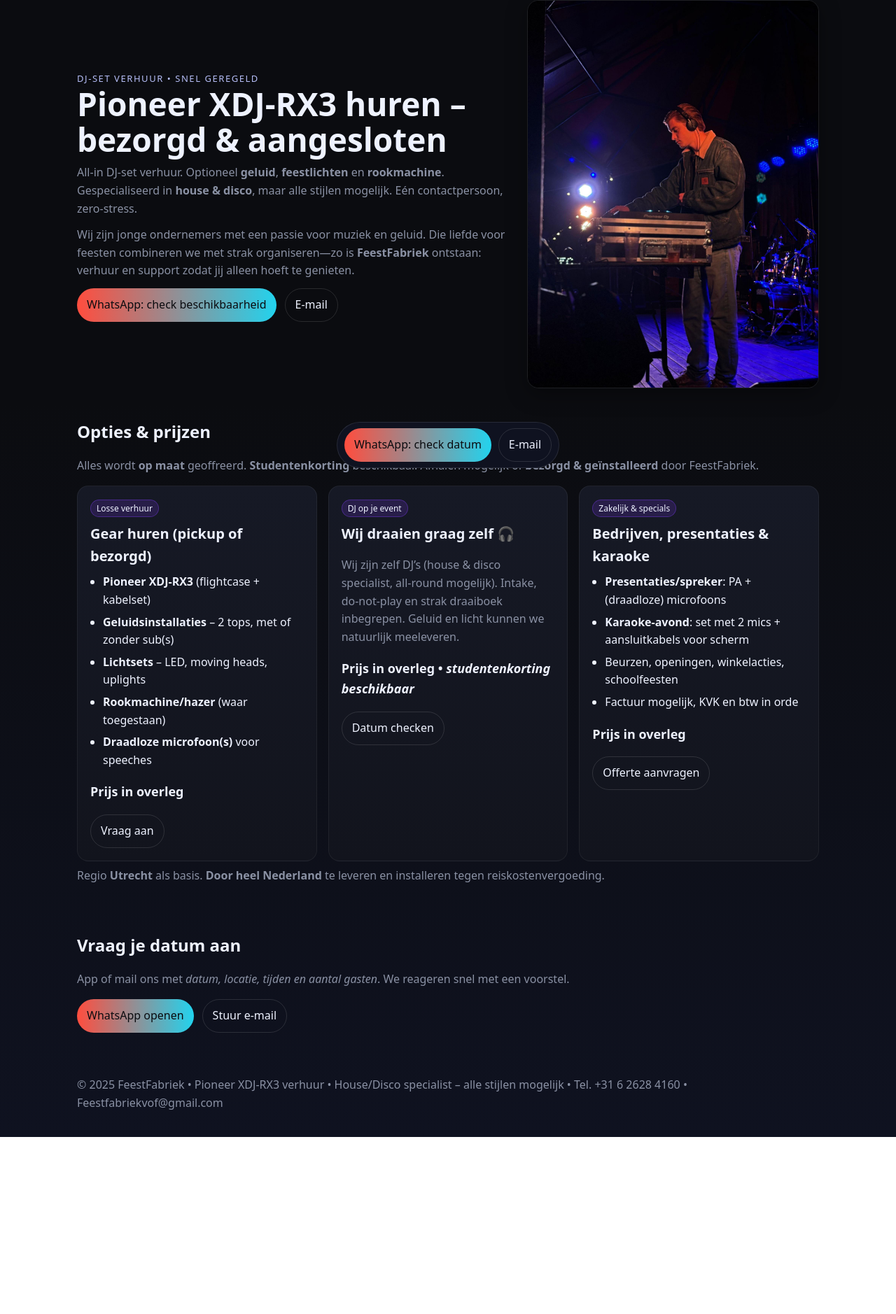
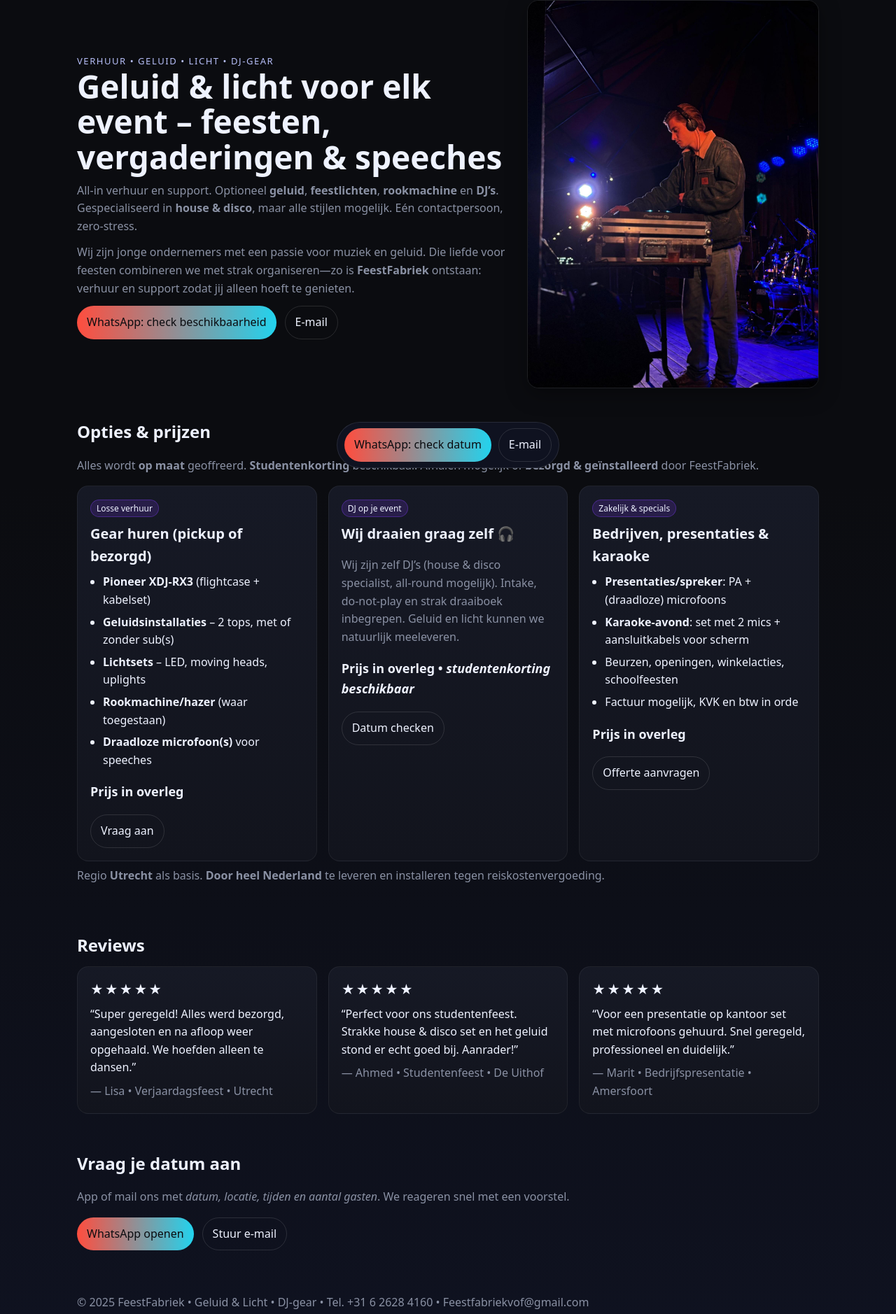
Before and after one commit to feestfabriekvof-cpu/Dj-rx3-rent, a plain HTML site: page index.html in a window 1280 px wide. Shown: the part 119-1997 px from the top of the page at 70% size. Before the commit the page ends 1744 px from the top, so only its background shows below. Drawn offline with Linux system fonts and the light colour scheme.

Commit message:
Update index.html

```diff
--- a/index.html
+++ b/index.html
@@ -3,8 +3,8 @@
 <head>
   <meta charset="utf-8" />
   <meta name="viewport" content="width=device-width, initial-scale=1" />
-  <title>Pioneer XDJ-RX3 huren – All-in DJ-set verhuur | FeestFabriek</title>
-  <meta name="description" content="FeestFabriek verhuurt de Pioneer XDJ-RX3, geluid en licht. Wij bezorgen, installeren en halen weer op. Ook boeken als DJ's – house/disco specialist." />
+  <title>Geluid & Licht Verhuur voor Feesten, Vergaderingen & Events | FeestFabriek</title>
+  <meta name="description" content="FeestFabriek verzorgt geluid, licht en DJ-gear voor feesten, studentenfeesten, vergaderingen, presentaties en speeches. Bezorgd, aangesloten en weer opgehaald." />
   <link rel="icon" href="feestfabriek-site/assets/logo.png" />
   <style>
     :root{ --bg:#0b0c10; --card:#14161c; --muted:#8a91a4; --text:#eef2ff; --brand:#ff4d3e; --brand-2:#22d3ee; }
@@ -44,6 +44,9 @@
     .faq dd{margin:4px 0 10px}
     .cards-2{display:grid;gap:16px}
     @media(min-width:800px){.cards-2{grid-template-columns:1fr 1fr}}
+    .stars{font-size:18px;letter-spacing:2px}
+    .quote{margin:8px 0}
+    .reviewer{color:var(--muted);margin-top:8px}
   </style>
 </head>
 <body>
@@ -54,8 +57,8 @@
         <span>FeestFabriek</span>
       </div>
       <nav class="stack">
-        <a class="btn" href="mailto:Feestfabriekvof@gmail.com?subject=Beschikbaarheid%20XDJ-RX3&body=Hoi%2C%20ik%20wil%20graag%20de%20Pioneer%20XDJ-RX3%20huren%20op%20[DATUM]%20in%20[LOCATIE].%20Groet%2C">E-mail</a>
-        <a class="btn primary" href="https://wa.me/31626284160?text=Hoi%2C%20ik%20wil%20de%20Pioneer%20XDJ-RX3%20huren%20op%20[DATUM]%20in%20[LOCATIE]." target="_blank" rel="noopener">WhatsApp</a>
+        <a class="btn" href="mailto:Feestfabriekvof@gmail.com?subject=Aanvraag%20verhuur%20FeestFabriek&body=Hoi%2C%20ik%20wil%20graag%20informatie%20over%20verhuur%2Fboeking%20via%20FeestFabriek%20op%20[DATUM]%20in%20[LOCATIE].%20Het%20gaat%20om%20[GEAR/EVENT].%20Groet%2C">E-mail</a>
+        <a class="btn primary" href="https://wa.me/31626284160?text=Hoi%2C%20ik%20wil%20graag%20huren%20via%20FeestFabriek%20op%20[DATUM]%20in%20[LOCATIE].%20Het%20gaat%20om%20[GEAR/EVENT]." target="_blank" rel="noopener">WhatsApp</a>
       </nav>
     </div>
   </header>
@@ -63,13 +66,13 @@
   <main class="container">
     <section class="hero">
       <div>
-        <div class="kicker">DJ-set verhuur • snel geregeld</div>
-        <h1>Pioneer XDJ-RX3 huren – bezorgd & aangesloten</h1>
-        <p class="sub">All-in DJ-set verhuur. Optioneel <strong>geluid</strong>, <strong>feestlichten</strong> en <strong>rookmachine</strong>. Gespecialiseerd in <strong>house & disco</strong>, maar alle stijlen mogelijk. Eén contactpersoon, zero-stress.</p>
+        <div class="kicker">Verhuur • Geluid • Licht • DJ-gear</div>
+        <h1>Geluid & licht voor elk event – feesten, vergaderingen & speeches</h1>
+        <p class="sub">All-in verhuur en support. Optioneel <strong>geluid</strong>, <strong>feestlichten</strong>, <strong>rookmachine</strong> en <strong>DJ’s</strong>. Gespecialiseerd in <strong>house & disco</strong>, maar alle stijlen mogelijk. Eén contactpersoon, zero-stress.</p>
         <p class="sub">Wij zijn jonge ondernemers met een passie voor muziek en geluid. Die liefde voor feesten combineren we met strak organiseren—zo is <strong>FeestFabriek</strong> ontstaan: verhuur en support zodat jij alleen hoeft te genieten.</p>
         <div class="stack" style="margin-top:10px">
-          <a class="btn primary" href="https://wa.me/31626284160?text=Hoi%2C%20ik%20wil%20de%20Pioneer%20XDJ-RX3%20huren%20op%20[DATUM]%20in%20[LOCATIE]." target="_blank" rel="noopener">WhatsApp: check beschikbaarheid</a>
-          <a class="btn" href="mailto:Feestfabriekvof@gmail.com?subject=Beschikbaarheid%20XDJ-RX3&body=Hoi%2C%20ik%20wil%20graag%20de%20Pioneer%20XDJ-RX3%20huren%20op%20[DATUM]%20in%20[LOCATIE].%20Groet%2C">E-mail</a>
+          <a class="btn primary" href="https://wa.me/31626284160?text=Hoi%2C%20ik%20wil%20graag%20huren%20via%20FeestFabriek%20op%20[DATUM]%20in%20[LOCATIE].%20Het%20gaat%20om%20[GEAR/EVENT]." target="_blank" rel="noopener">WhatsApp: check beschikbaarheid</a>
+          <a class="btn" href="mailto:Feestfabriekvof@gmail.com?subject=Aanvraag%20verhuur%20FeestFabriek&body=Hoi%2C%20ik%20wil%20graag%20informatie%20over%20verhuur%2Fboeking%20via%20FeestFabriek%20op%20[DATUM]%20in%20[LOCATIE].%20Het%20gaat%20om%20[GEAR/EVENT].%20Groet%2C">E-mail</a>
         </div>
       </div>
       <div>
@@ -119,28 +122,53 @@
       <p class="muted" style="margin-top:8px">Regio <strong>Utrecht</strong> als basis. <strong>Door heel Nederland</strong> te leveren en installeren tegen reiskostenvergoeding.</p>
     </section>
 
+    <!-- Reviews -->
+    <section class="section" id="reviews">
+      <h2>Reviews</h2>
+      <div class="grid cols-3">
+        <article class="card">
+          <div class="stars">★★★★★</div>
+          <p class="quote">“Super geregeld! Alles werd bezorgd, aangesloten en na afloop weer opgehaald. We hoefden alleen te dansen.”</p>
+          <div class="reviewer">— Lisa • Verjaardagsfeest • Utrecht</div>
+        </article>
+        <article class="card">
+          <div class="stars">★★★★★</div>
+          <p class="quote">“Perfect voor ons studentenfeest. Strakke house & disco set en het geluid stond er echt goed bij. Aanrader!”</p>
+          <div class="reviewer">— Ahmed • Studentenfeest • De Uithof</div>
+        </article>
+        <article class="card">
+          <div class="stars">★★★★★</div>
+          <p class="quote">“Voor een presentatie op kantoor set met microfoons gehuurd. Snel geregeld, professioneel en duidelijk.”</p>
+          <div class="reviewer">— Marit • Bedrijfspresentatie • Amersfoort</div>
+        </article>
+      </div>
+    </section>
+
+    <!-- Contact -->
     <section id="contact" class="section">
       <h2>Vraag je datum aan</h2>
       <p class="muted">App of mail ons met <em>datum, locatie, tijden en aantal gasten</em>. We reageren snel met een voorstel.</p>
       <div class="stack">
-        <a class="btn primary" href="https://wa.me/31626284160?text=Hoi%2C%20ik%20wil%20de%20Pioneer%20XDJ-RX3%20huren%20op%20[DATUM]%20in%20[LOCATIE]." target="_blank" rel="noopener" aria-label="WhatsApp">WhatsApp openen</a>
-        <a class="btn" href="mailto:Feestfabriekvof@gmail.com?subject=Beschikbaarheid%20XDJ-RX3&body=Hoi%2C%20ik%20wil%20graag%20de%20Pioneer%20XDJ-RX3%20huren%20op%20[DATUM]%20in%20[LOCATIE].%20Groet%2C" aria-label="E-mail">Stuur e-mail</a>
+        <a class="btn primary" href="https://wa.me/31626284160?text=Hoi%2C%20ik%20wil%20graag%20huren%20via%20FeestFabriek%20op%20[DATUM]%20in%20[LOCATIE].%20Het%20gaat%20om%20[GEAR/EVENT]." target="_blank" rel="noopener" aria-label="WhatsApp">WhatsApp openen</a>
+        <a class="btn" href="mailto:Feestfabriekvof@gmail.com?subject=Aanvraag%20verhuur%20FeestFabriek&body=Hoi%2C%20ik%20wil%20graag%20informatie%20over%20verhuur%2Fboeking%20via%20FeestFabriek%20op%20[DATUM]%20in%20[LOCATIE].%20Het%20gaat%20om%20[GEAR/EVENT].%20Groet%2C" aria-label="E-mail">Stuur e-mail</a>
       </div>
     </section>
   </main>
 
+  <!-- Sticky CTA -->
   <div class="cta-bar" aria-hidden="false">
     <div class="inner">
-      <a class="btn primary" href="https://wa.me/31626284160?text=Hoi%2C%20ik%20wil%20de%20Pioneer%20XDJ-RX3%20huren%20op%20[DATUM]%20in%20[LOCATIE]." target="_blank" rel="noopener">WhatsApp: check datum</a>
-      <a class="btn" href="mailto:Feestfabriekvof@gmail.com?subject=Beschikbaarheid%20XDJ-RX3">E-mail</a>
+      <a class="btn primary" href="https://wa.me/31626284160?text=Hoi%2C%20ik%20wil%20graag%20huren%20via%20FeestFabriek%20op%20[DATUM]%20in%20[LOCATIE].%20Het%20gaat%20om%20[GEAR/EVENT]." target="_blank" rel="noopener">WhatsApp: check datum</a>
+      <a class="btn" href="mailto:Feestfabriekvof@gmail.com?subject=Aanvraag%20verhuur%20FeestFabriek&body=Hoi%2C%20ik%20wil%20graag%20informatie%20over%20verhuur%2Fboeking%20via%20FeestFabriek%20op%20[DATUM]%20in%20[LOCATIE].%20Het%20gaat%20om%20[GEAR/EVENT].%20Groet%2C">E-mail</a>
     </div>
   </div>
 
   <footer>
     <div class="container">
-      <div class="muted">© <span id="year"></span> FeestFabriek • Pioneer XDJ-RX3 verhuur • House/Disco specialist – alle stijlen mogelijk • Tel. +31 6 2628 4160 • <a href="mailto:Feestfabriekvof@gmail.com">Feestfabriekvof@gmail.com</a></div>
+      <div class="muted">© <span id="year"></span> FeestFabriek • Geluid & Licht • DJ-gear • Tel. +31 6 2628 4160 • <a href="mailto:Feestfabriekvof@gmail.com">Feestfabriekvof@gmail.com</a></div>
     </div>
   </footer>
+
   <script>document.getElementById('year').textContent = new Date().getFullYear();</script>
 </body>
 </html>
```
